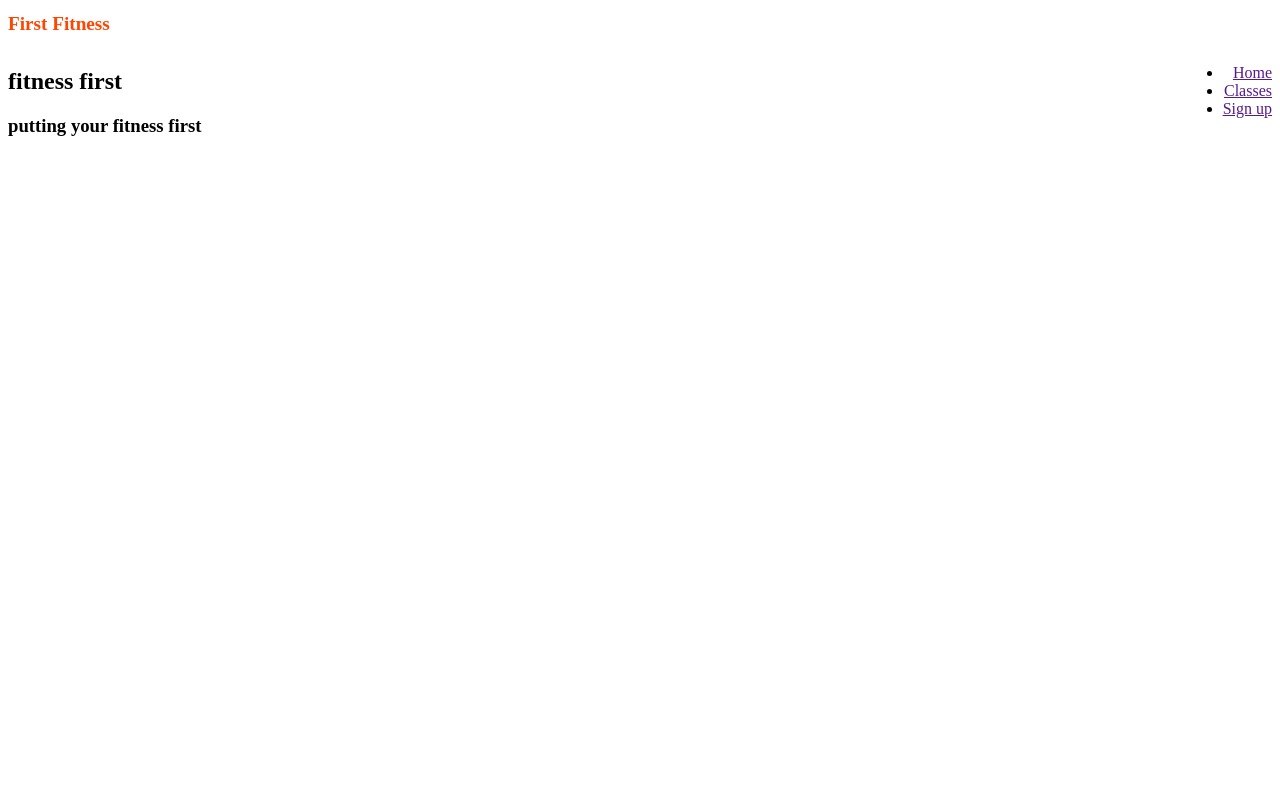
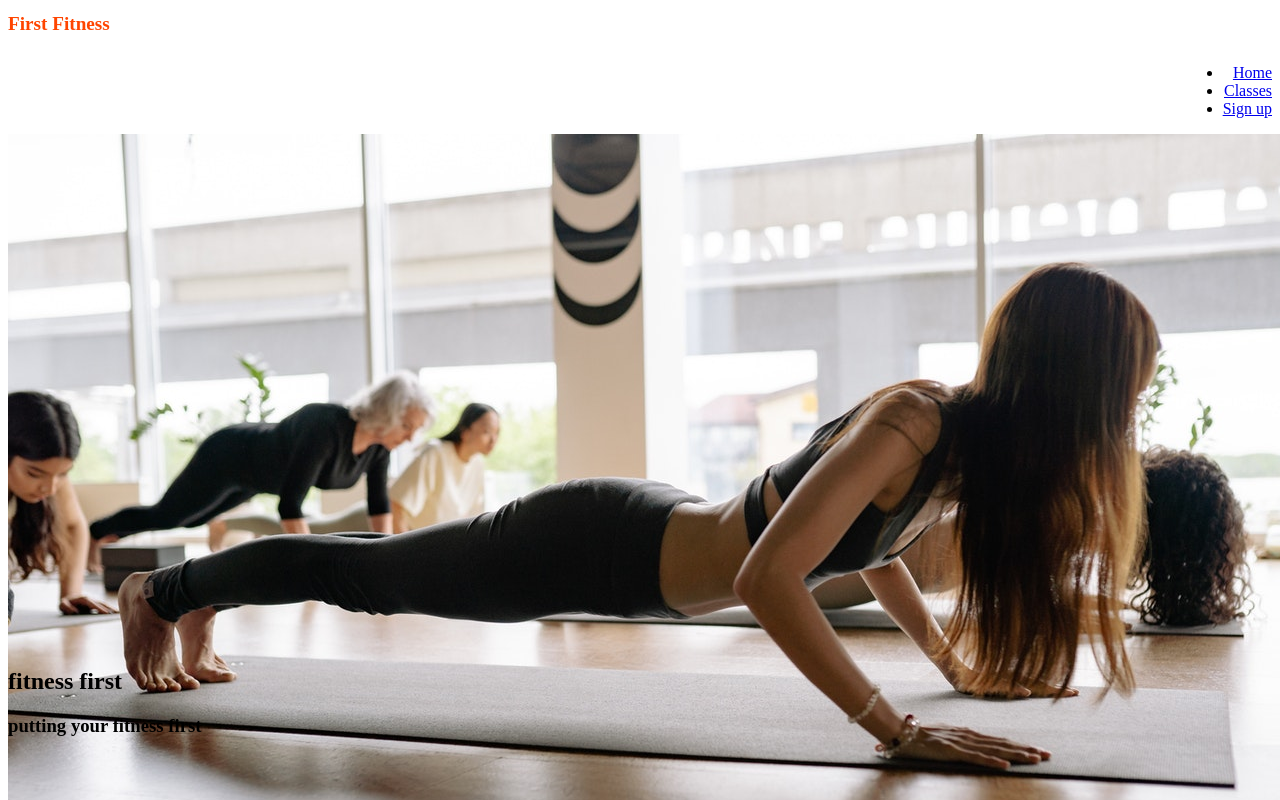
Before and after one commit to ColmSam2319/project-one, a plain HTML site: page index.html in a window 1280 px wide. Shown: the top 800 px of the page. Drawn offline with Linux system fonts and the light colour scheme.

```diff
--- a/assets/css/style.css
+++ b/assets/css/style.css
@@ -12,12 +12,7 @@
 
 }
 /** cover image styling **/
-#outer-image{
-
-    overflow: hidden;
-    position: relative;
+#cover-image{
+    width: 100%;
+    height: 600px;
 }
-#cover-image{
-   background: url('../images/pexels-yan-krukov-8436690.jpg');
-
-}
--- a/index.html
+++ b/index.html
@@ -14,12 +14,14 @@
         <h1 id="logo">First Fitness</h1>
         <nav>
             <ul id="links">
-                <li><a href="">Home</a></li>
-                <li><a href="">Classes</a></li>
-                <li><a href="">Sign up</a></li>
+                <li><a href="index.html">Home</a></li>
+                <li><a href="classes.html">Classes</a></li>
+                <li><a href="sign-up.html">Sign up</a></li>
             </ul>
-            <section id="outer-image">
-                <div id="cover-image"></div>
+            <section>
+                <div id="cover-image">
+                    <img src="/assets/images/pexels-yan-krukov-8436690.jpg" alt="">
+                </div>
             <div>
                 <h2>fitness first</h2>
                 <h3>putting your fitness first</h3>
```
Also changed, not shown: classes.html (added), sign-up.html (added).
